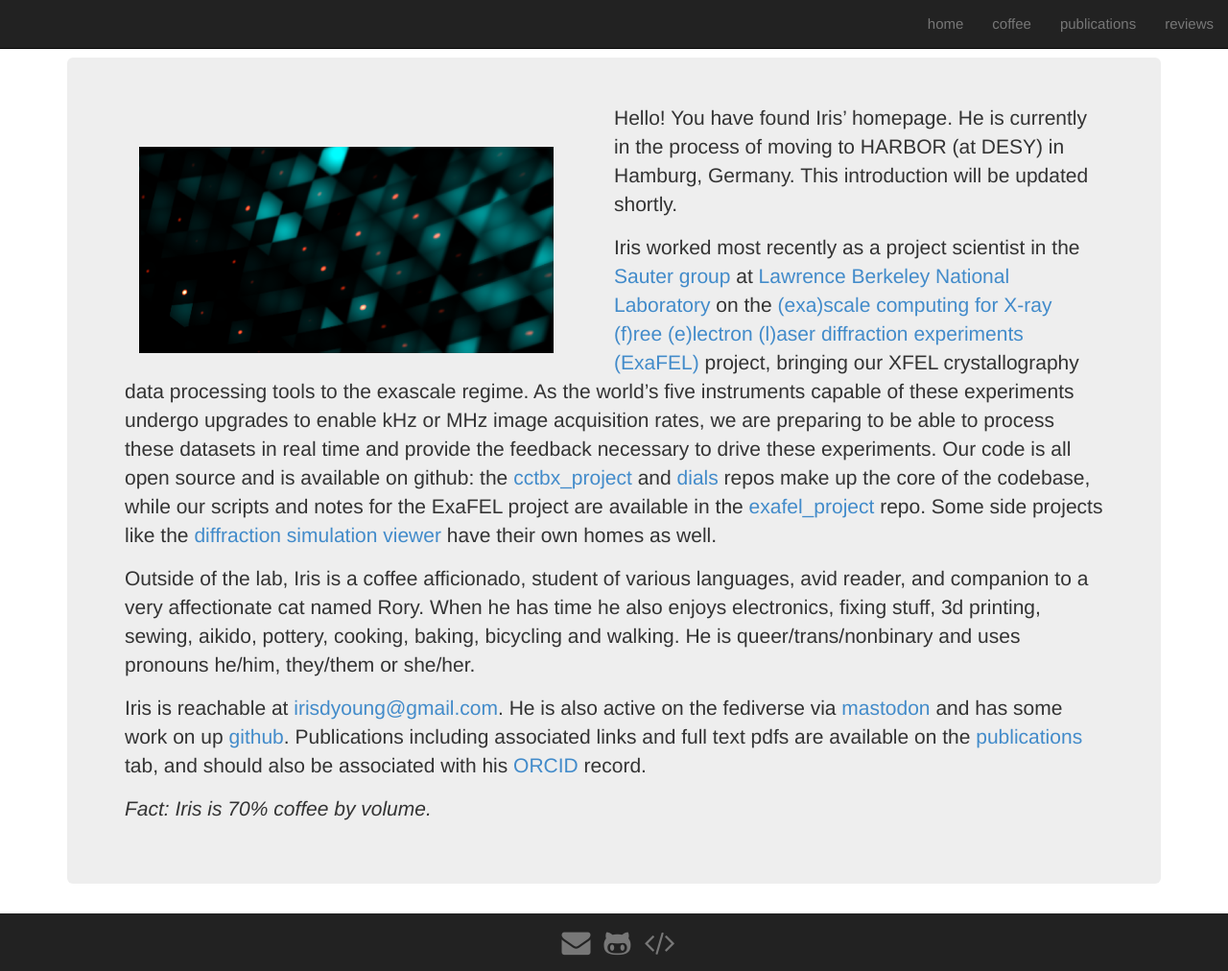
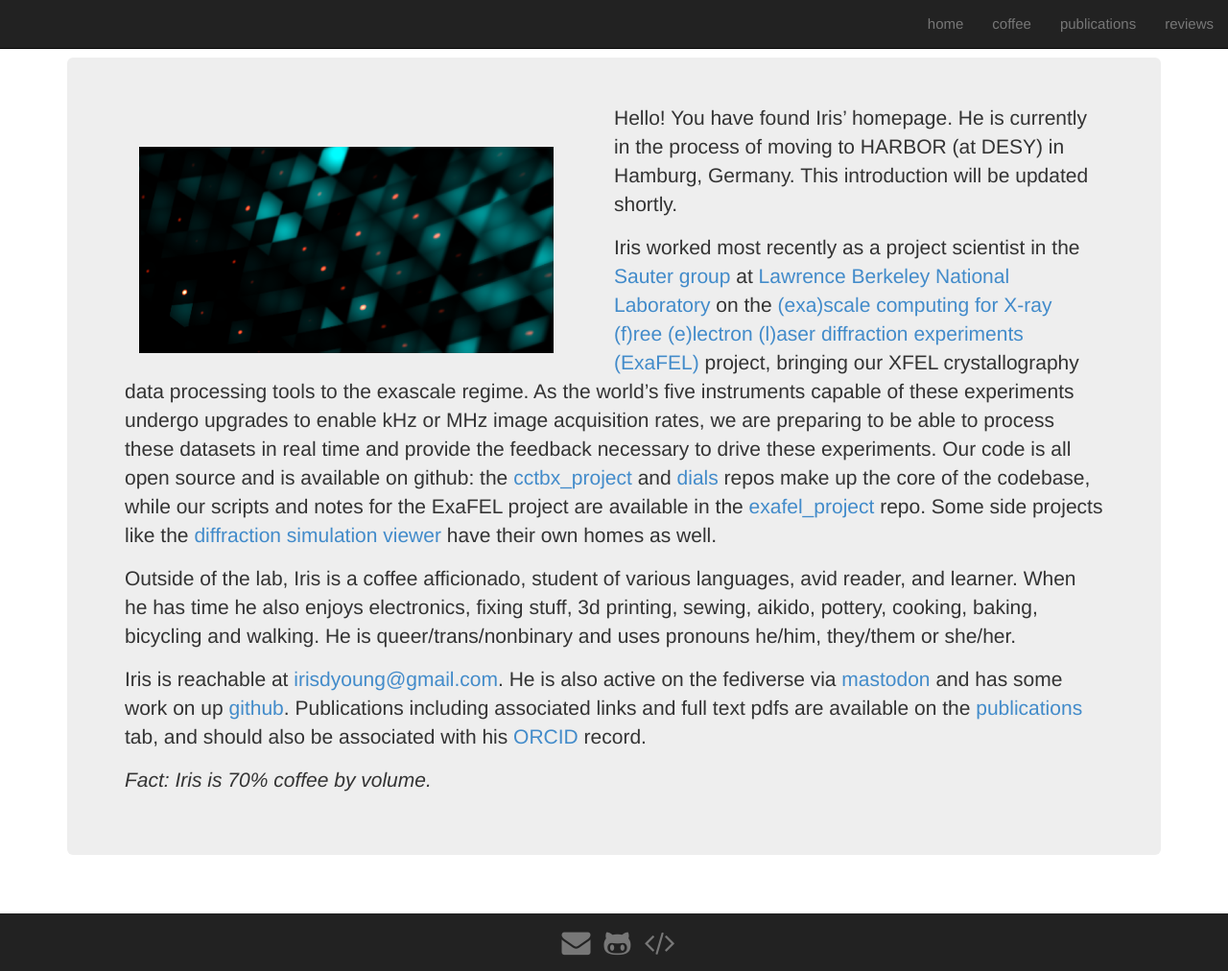
Before and after one commit to irisdyoung/irisdyoung.github.io, a Jekyll site: the page built from index.md, in a window 1280 px wide and 1012 px high. Shown: the whole window at 96% size. Built offline with Jekyll 4.4.1, drawn with Linux system fonts in a browser that asks for light colours; nearby versions of some CDN libraries.

Commit message:
tmp update intro text

```diff
--- a/index.md
+++ b/index.md
@@ -21,7 +21,7 @@ Iris worked most recently as a project scientist in the [Sauter group](https://b
 
 {: .welcomefont}
 
-Outside of the lab, Iris is a coffee afficionado, student of various languages, avid reader, and companion to a very affectionate cat named Rory. When he has time he also enjoys electronics, fixing stuff, 3d printing, sewing, aikido, pottery, cooking, baking, bicycling and walking. He is queer/trans/nonbinary and uses pronouns he/him, they/them or she/her.
+Outside of the lab, Iris is a coffee afficionado, student of various languages, avid reader, and learner. When he has time he also enjoys electronics, fixing stuff, 3d printing, sewing, aikido, pottery, cooking, baking, bicycling and walking. He is queer/trans/nonbinary and uses pronouns he/him, they/them or she/her.
 
 Iris is reachable at [irisdyoung@gmail.com](mailto:irisdyoung@gmail.com). He is also active on the fediverse via <a rel="me" href="https://neuromatch.social/@iris">mastodon</a> and has some work on up [github](http://github.com/irisdyoung). Publications including associated links and full text pdfs are available on the [publications](https://irisdyoung.github.io/publications/) tab, and should also be associated with his [ORCID](https://orcid.org/0000-0003-4713-9504) record.
 
```
